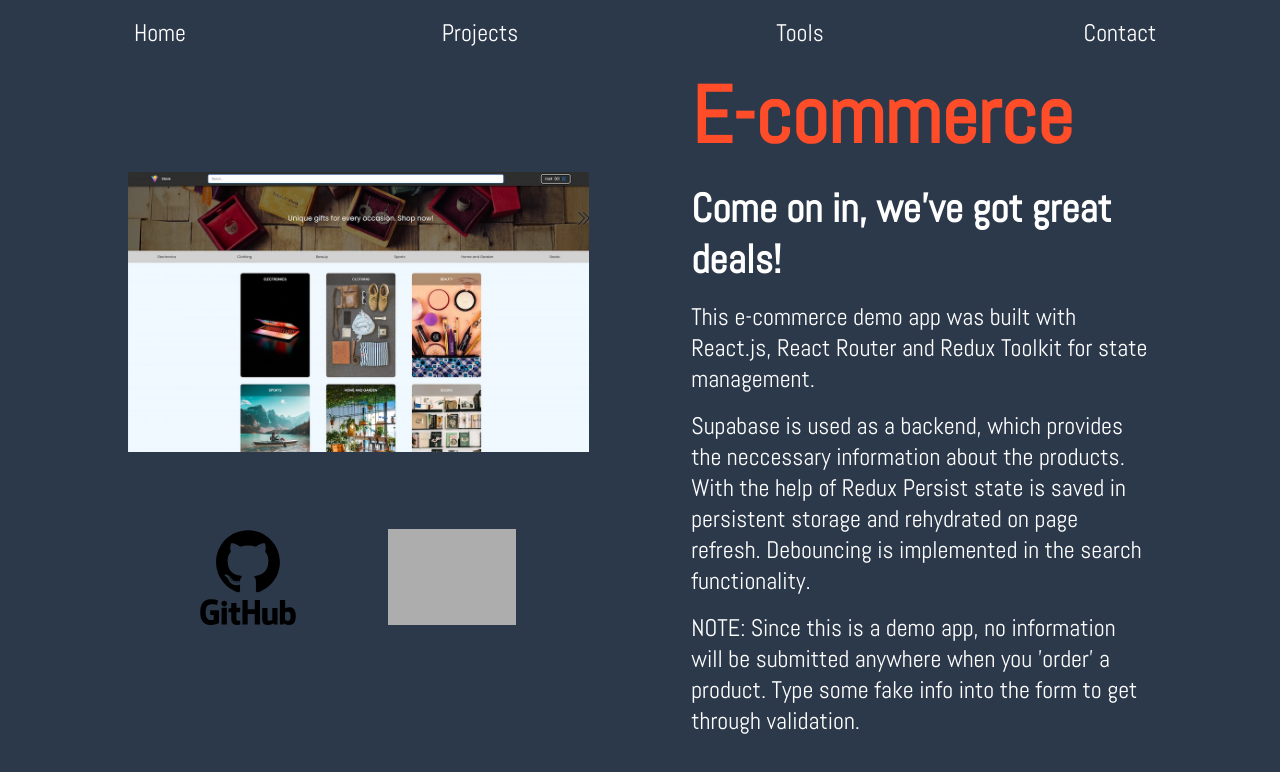
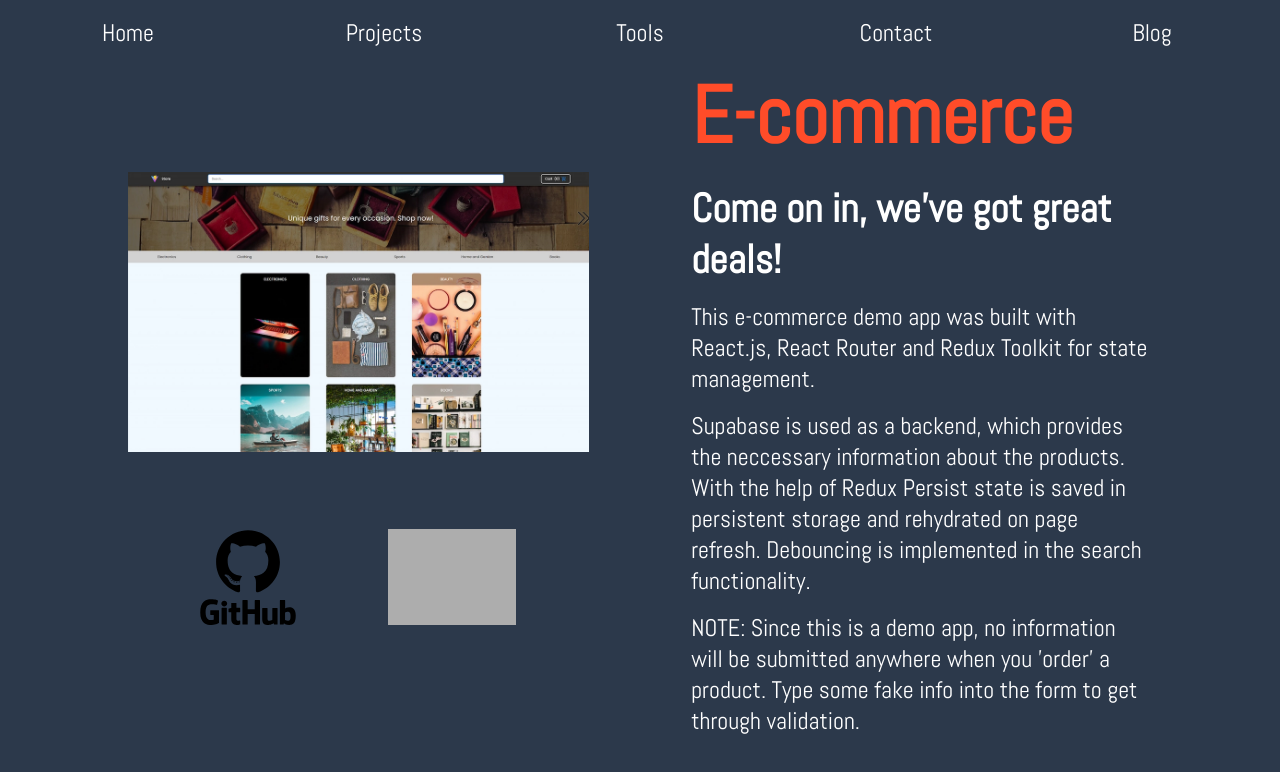
Before and after one commit to aljaz-ferenc/portfolioV2, a React (Vite) app: page /1 in a window 1280 px wide. Shown: the top 772 px of the page. Built offline with nearby package versions, Linux system fonts and the light colour scheme; grey boxes are pictures that could not be loaded.

Commit message:
add link to blog

```diff
--- a/src/components/Navigation.jsx
+++ b/src/components/Navigation.jsx
@@ -9,6 +9,7 @@ export default function Navigation() {
             <NavLink to='projects'>Projects</NavLink>
             <NavLink to='tools'>Tools</NavLink>
             <NavLink to='contact'>Contact</NavLink>
+            <a href="https://blog-react-af.netlify.app/" target='_blank'>Blog</a>
         </nav>
     </header>
   )
```
